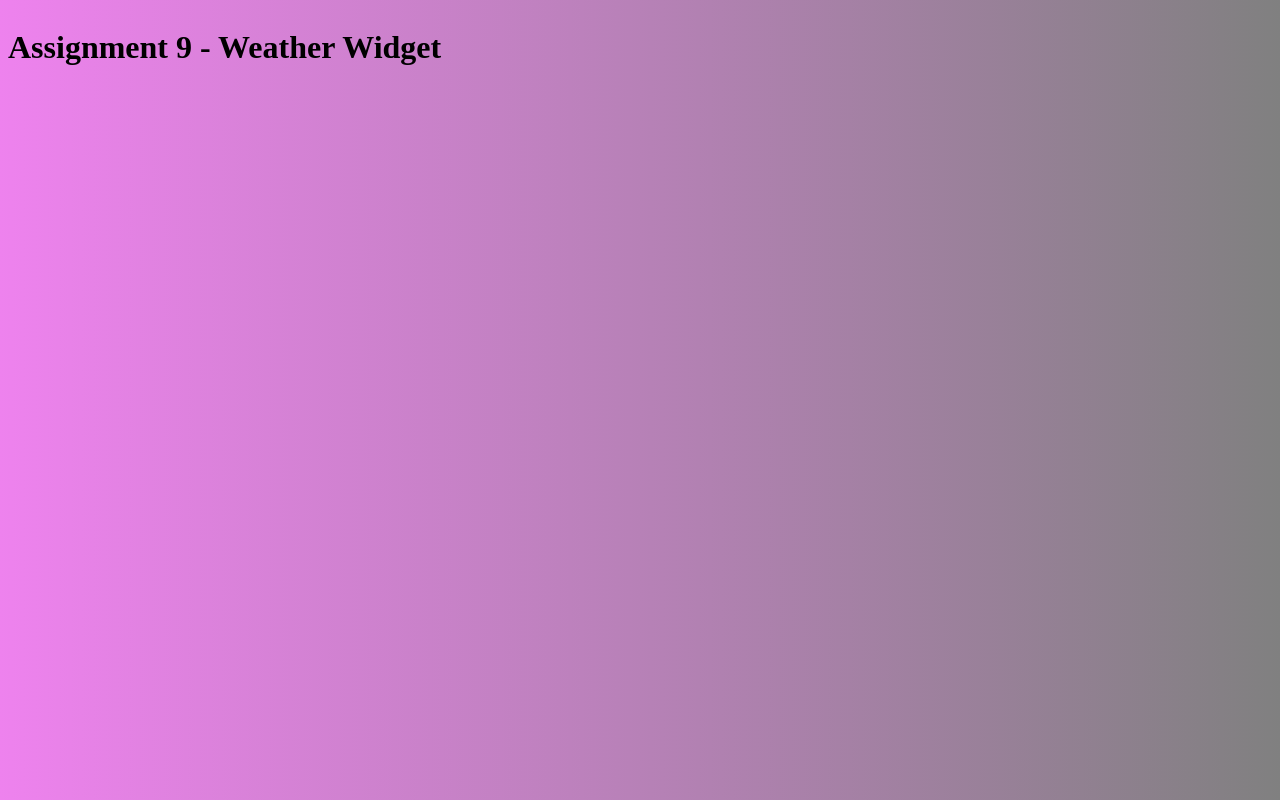
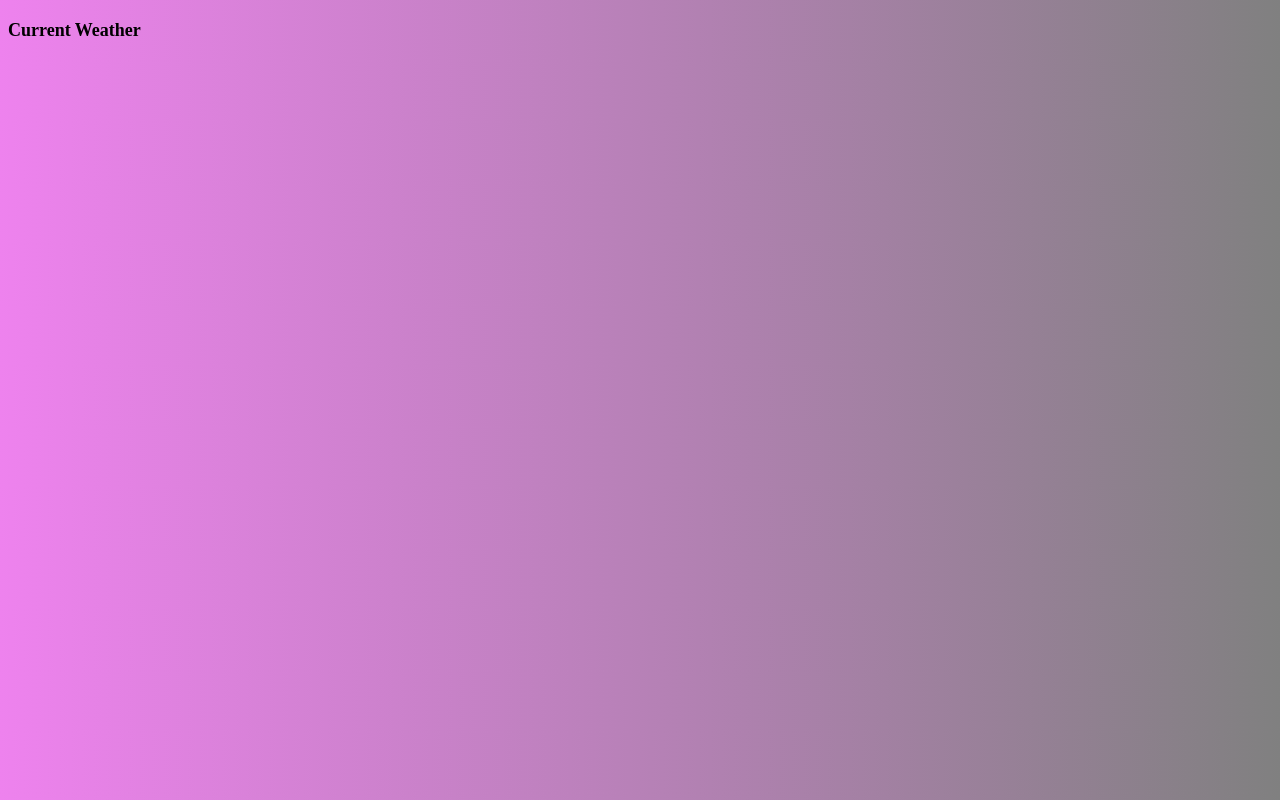
Before and after one commit to joyrox6/m6-hw9-roxborough-sarahjoy, a plain HTML site: page index.html in a window 1280 px wide. Drawn offline with Linux system fonts and the light colour scheme.

Commit message:
Edited index.html and main.css pages

```diff
--- a/index.html
+++ b/index.html
@@ -18,7 +18,7 @@
 <body>
 
     <div class="text-uppercase">
-      <h1 class="text-center">Assignment 9 - Weather Widget</h1>
+      <h1 class="text-center">Current Weather</h1>
     </div>
 
 
--- a/main.css
+++ b/main.css
@@ -1,4 +1,8 @@
 /* ********************** START 320PX MEDIA QUERY ********************** */
+
+h1 {
+    font-size: 18px;
+}
 
 @media (min-width: 320px) {
     body {
```
